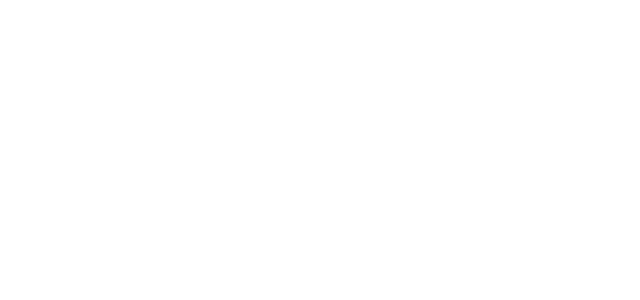
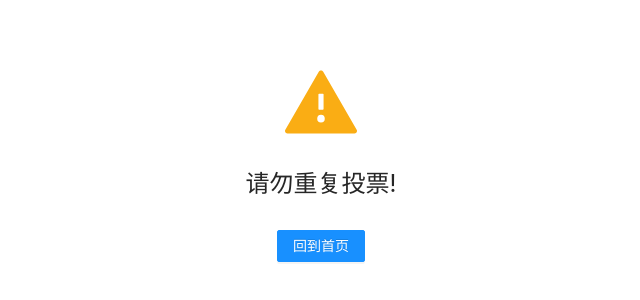
Before and after one commit to DucanEdwards/tp, a Vue app: page /#/repeat-vote in a window 1280 px wide. Before the commit this address had no page. Shown: the part 236-536 px from the top of the page, without its empty margins (319-959 px from the left). Built offline with nearby package versions, Linux system fonts and the light colour scheme.

Commit message:
优化投票成功和重复投票的交互

```diff
--- /dev/null
+++ b/src/components/RepeatVote.vue
@@ -0,0 +1,24 @@
+<template>
+  <div>
+    <a-result
+        status="warning"
+        title="请勿重复投票!"
+    >
+      <template #extra>
+        <a-button key="console" type="primary">
+          <router-link to="/">回到首页</router-link>
+        </a-button>
+      </template>
+    </a-result>
+  </div>
+</template>
+
+<script>
+export default {
+  name: "RepeatVote"
+}
+</script>
+
+<style scoped>
+
+</style>
--- a/src/components/Success.vue
+++ b/src/components/Success.vue
@@ -2,8 +2,13 @@
   <div>
       <a-result
           status="success"
-          title="投票成功，感谢参与!"
+          title="投票成功!"
       >
+        <template #extra>
+          <a-button key="console" type="primary">
+            <router-link to="/">回到首页</router-link>
+          </a-button>
+        </template>
       </a-result>
   </div>
 </template>
--- a/src/components/TouPiao.vue
+++ b/src/components/TouPiao.vue
@@ -127,14 +127,12 @@
             const data = res.data;
             voteList.value=[]
             if(data=='ok'){
-              message.success('投票成功,感谢参与！',onclose=()=>{
-                // location.reload()
-                router.push('/success')
-              });
+              router.push('/success')
             }else{
-              message.error('抱歉,无法重复投票！',onclose=()=>{
-                location.reload()
-              });
+              // message.error('抱歉,无法重复投票！',onclose=()=>{
+              //   location.reload()
+              // });
+              router.push('/repeat-vote')
             }
           })
     }
--- a/src/router/index.js
+++ b/src/router/index.js
@@ -1,10 +1,12 @@
 import TouPiao from "../components/TouPiao.vue";
 import Success from "../components/Success.vue";
+import RepeatVote from "../components/RepeatVote.vue";
 import { createRouter,createWebHashHistory} from "vue-router";
 
 const routes = [
     { path: '/', component: TouPiao },
-    { path: '/success',component: Success}
+    { path: '/success',component: Success},
+    { path: '/repeat-vote',component: RepeatVote}
 ]
 
 const router = createRouter({
```
